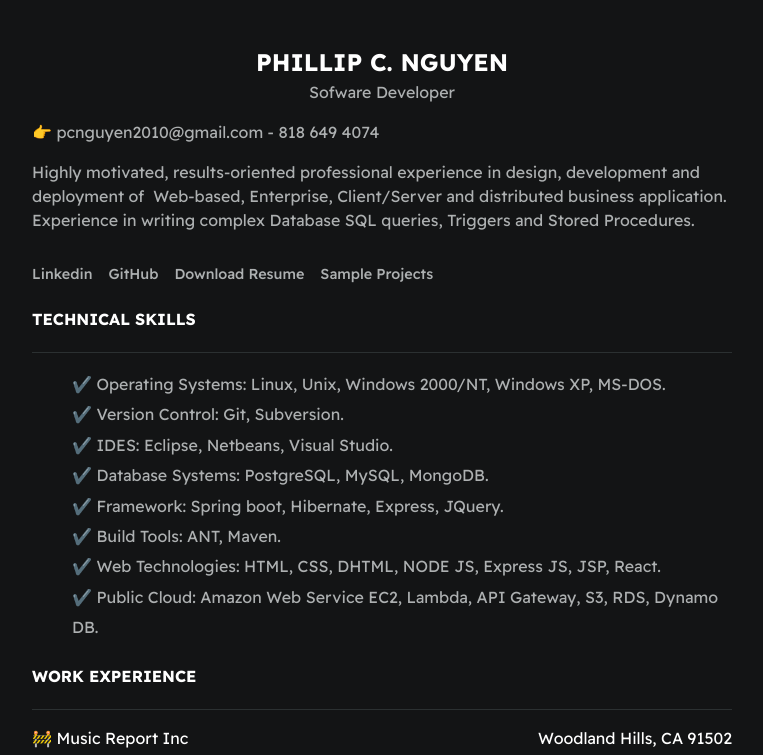
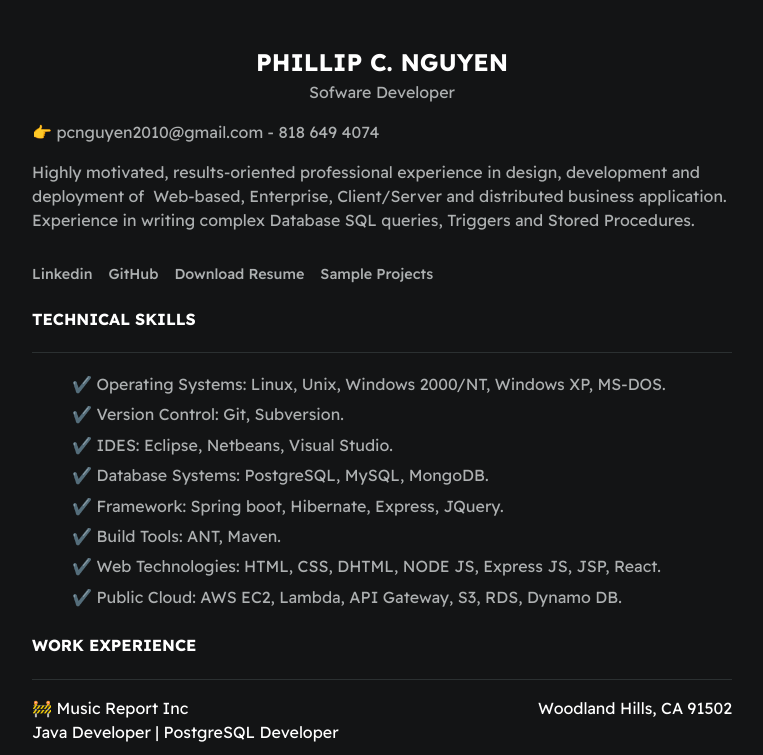
Before and after one commit to pcnguyen2010/phillipResumeWebsite, a plain HTML site: page index.html in a window 1280 px wide. Shown: the top 755 px of the page, without its empty margins (258-1021 px from the left). Drawn offline with Linux system fonts and the light colour scheme.

Commit message:
Development changes.

```diff
--- a/index.html
+++ b/index.html
@@ -42,7 +42,7 @@
                 <li>✔️ Framework: Spring boot, Hibernate, Express, JQuery. </li>
                 <li>✔️ Build Tools: ANT, Maven.</li>
                 <li>✔️ Web Technologies: HTML, CSS, DHTML, NODE JS, Express JS, JSP, React.</li>
-                <li>✔️ Public Cloud: Amazon Web Service EC2, Lambda, API Gateway, S3, RDS, Dynamo DB.</li>
+                <li>✔️ Public Cloud: AWS EC2, Lambda, API Gateway, S3, RDS, Dynamo DB.</li>
             </ul>
         </section>
         <section class="section--page" id="experience">
```
